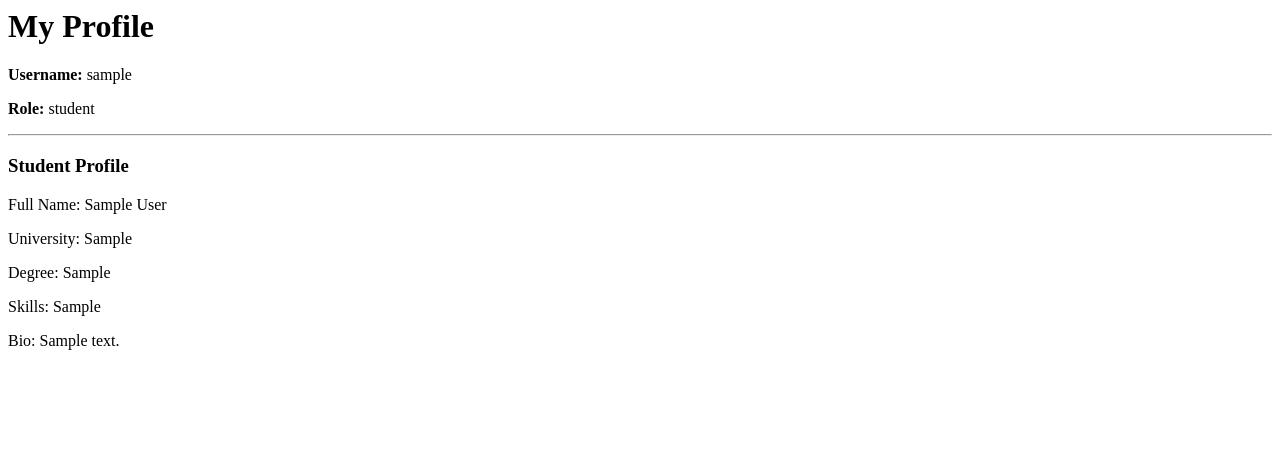
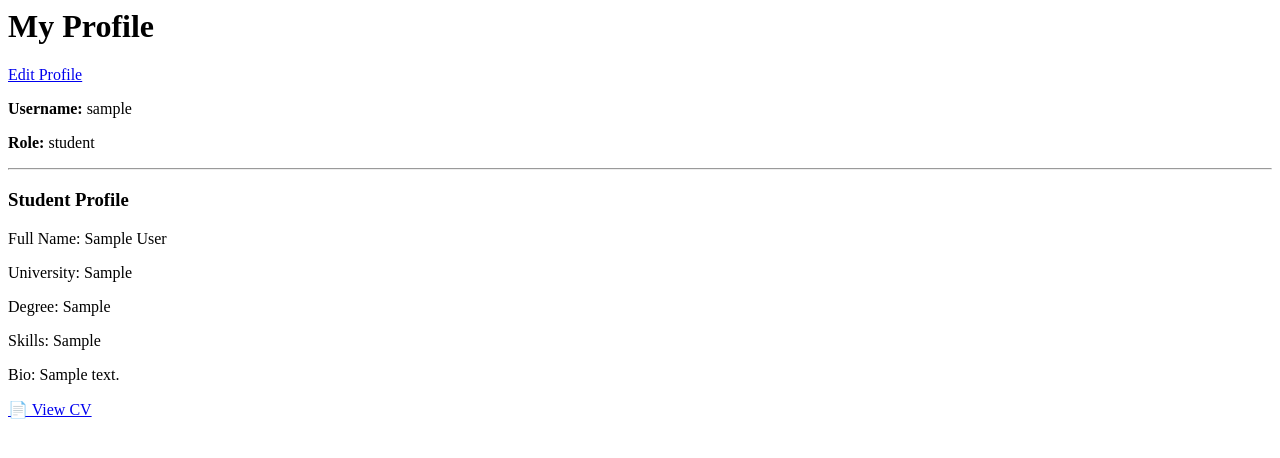
Before and after one commit to unesexact/internship-portal-django, a Django app: page /users/profile/ in a window 1280 px wide. Shown: the top 458 px of the page. Run offline with Django 5.2, Linux system fonts and the light colour scheme; a user stored in the database is signed in; tables that the repository leaves empty hold one stand-in row (values such as "Sample post").

Commit message:
Add CV upload system with media handling and public profile access for companies

```diff
--- a/config/settings.py
+++ b/config/settings.py
@@ -119,3 +119,6 @@ USE_TZ = True
 # https://docs.djangoproject.com/en/6.0/howto/static-files/
 
 STATIC_URL = 'static/'
+
+MEDIA_URL = '/media/'
+MEDIA_ROOT = BASE_DIR / 'media'
--- a/config/urls.py
+++ b/config/urls.py
@@ -11,3 +11,8 @@ urlpatterns = [
     path('internships/', include('internships.urls')),
     path('applications/', include('applications.urls')),
 ]
+
+from django.conf import settings
+from django.conf.urls.static import static
+
+urlpatterns += static(settings.MEDIA_URL, document_root=settings.MEDIA_ROOT)
--- a/users/models.py
+++ b/users/models.py
@@ -24,6 +24,7 @@ class Profile(models.Model):
     industry = models.CharField(max_length=100, blank=True)
     website = models.URLField(blank=True)
     location = models.CharField(max_length=100, blank=True)
+    cv = models.FileField(upload_to='cvs/', blank=True, null=True)
 
     def __str__(self):
         return self.user.username
--- a/users/templates/users/profile.html
+++ b/users/templates/users/profile.html
@@ -1,4 +1,8 @@
 <h1>My Profile</h1>
+
+<a href="{% url 'edit_profile' %}">
+    Edit Profile
+</a>
 
 <p><strong>Username:</strong> {{ profile.user.username }}</p>
 <p><strong>Role:</strong> {{ profile.user_type }}</p>
@@ -15,6 +19,14 @@
     <p>Skills: {{ profile.skills }}</p>
     <p>Bio: {{ profile.bio }}</p>
 
+    {% if profile.cv %}
+    <p>
+        <a href="{{ profile.cv.url }}" target="_blank">
+            📄 View CV
+        </a>
+    </p>
+{% endif %}
+
 {% else %}
 
     <h3>Company Profile</h3>
--- a/users/urls.py
+++ b/users/urls.py
@@ -6,4 +6,6 @@ urlpatterns = [
     path('login/', views.user_login),
     path('logout/', views.user_logout),
     path('profile/', views.profile, name='profile'),
+    path('edit-profile/', views.edit_profile, name='edit_profile'),
+    path('profile/<int:user_id>/', views.public_profile, name='public_profile'),
 ]
--- a/users/views.py
+++ b/users/views.py
@@ -3,6 +3,8 @@ from django.contrib.auth import authenticate, login, logout
 from django.shortcuts import render, redirect
 from django.shortcuts import render
 from django.contrib.auth.decorators import login_required
+from django.contrib.auth.models import User
+from django.shortcuts import render, get_object_or_404
 
 from users.forms import RegisterForm
 from .models import Profile
@@ -65,3 +67,46 @@ def profile(request):
     return render(request, 'users/profile.html', {
         'profile': request.user.profile
     })
+
+
+@login_required
+def edit_profile(request):
+    profile = request.user.profile
+
+    if request.method == "POST":
+
+        # Student fields
+        profile.full_name = request.POST.get("full_name", "")
+        profile.university = request.POST.get("university", "")
+        profile.degree = request.POST.get("degree", "")
+        profile.skills = request.POST.get("skills", "")
+        profile.bio = request.POST.get("bio", "")
+
+        # Company fields
+        profile.company_name = request.POST.get("company_name", "")
+        profile.industry = request.POST.get("industry", "")
+        profile.website = request.POST.get("website", "")
+        profile.location = request.POST.get("location", "")
+
+        if request.FILES.get("cv"):
+           profile.cv = request.FILES["cv"]
+
+        profile.save()
+
+        return redirect("/users/profile/")
+
+    return render(
+        request,
+        "users/edit_profile.html",
+        {"profile": profile}
+    )
+
+
+
+def public_profile(request, user_id):
+    user = get_object_or_404(User, id=user_id)
+
+    return render(request, 'users/public_profile.html', {
+        'profile_user': user,
+        'profile': user.profile
+    })
```
Also changed, not shown: applications/templates/applications/company_applications.html (+9 -1 lines), users/templates/users/edit_profile.html (added, +95 -0 lines), users/templates/users/public_profile.html (added, +22 -0 lines), users/migrations/0003_profile_cv.py (added), 1 other file.
